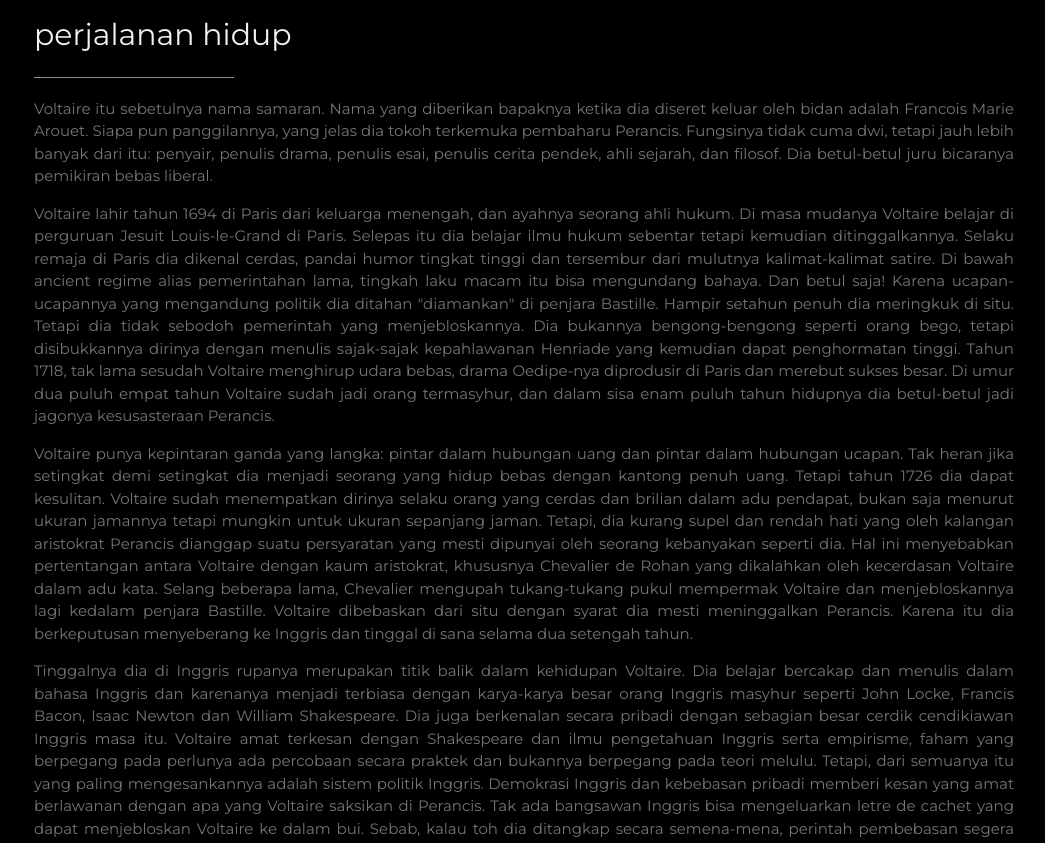
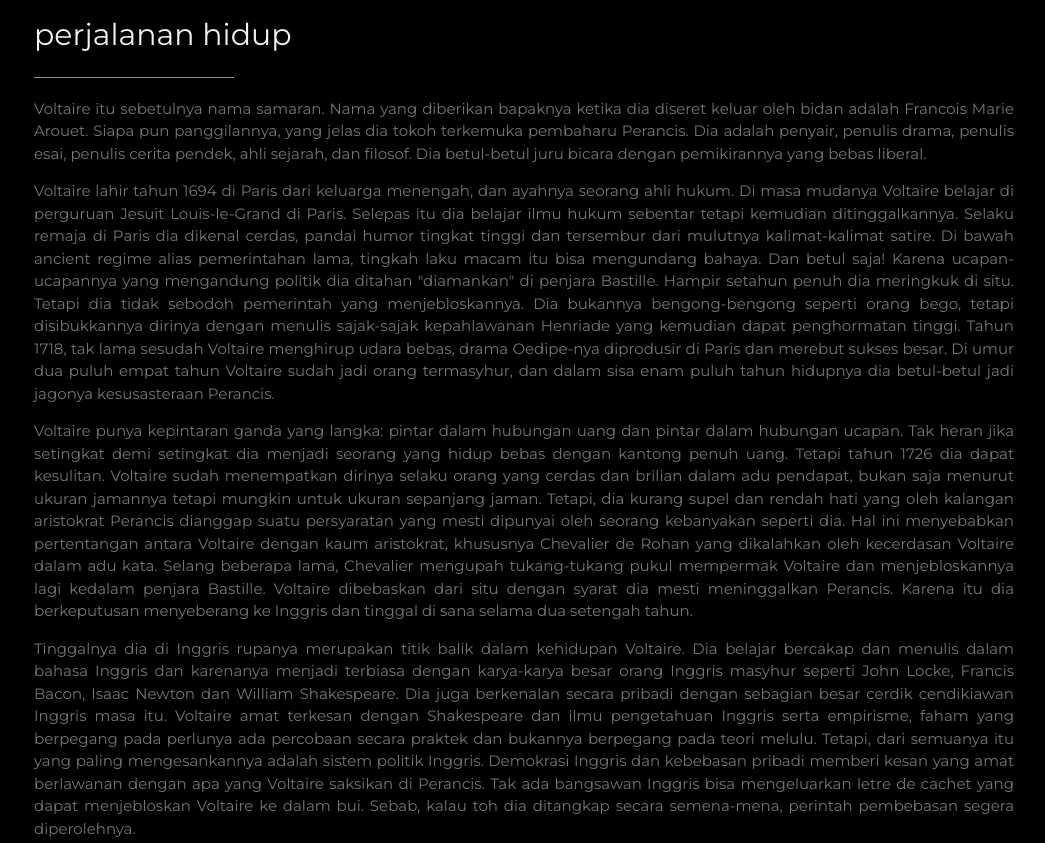
Before and after one commit to SMAKBO/tugas-labkom-2019-xi-10-voltaire, a plain HTML site: page about.html in a window 1280 px wide. Shown: the part 1382-2225 px from the top of the page, without its empty margins (176-1221 px from the left). Drawn offline with nearby package versions, Linux system fonts and the light colour scheme.

Commit message:
Add files via upload

```diff
--- a/about.html
+++ b/about.html
@@ -59,7 +59,8 @@
     </p>
       <h2 class="w3-text-light-grey">perjalanan hidup</h2>
       <hr style="width:200px" class="w3-opacity">
-        <p><p>Voltaire itu sebetulnya nama samaran. Nama yang diberikan bapaknya ketika dia diseret keluar oleh bidan adalah Francois Marie Arouet. Siapa pun panggilannya, yang jelas dia tokoh terkemuka pembaharu Perancis. Fungsinya tidak cuma dwi, tetapi jauh lebih banyak dari itu: penyair, penulis drama, penulis esai, penulis cerita pendek, ahli sejarah, dan filosof. Dia betul-betul juru bicaranya pemikiran bebas liberal.</p>
+        <p>
+          <p>Voltaire itu sebetulnya nama samaran. Nama yang diberikan bapaknya ketika dia diseret keluar oleh bidan adalah Francois Marie Arouet. Siapa pun panggilannya, yang jelas dia tokoh terkemuka pembaharu Perancis. Dia adalah penyair, penulis drama, penulis esai, penulis cerita pendek, ahli sejarah, dan filosof. Dia betul-betul juru bicara dengan pemikirannya yang bebas liberal.</p>
 
           <p>Voltaire lahir tahun 1694 di Paris dari keluarga menengah, dan ayahnya seorang ahli hukum. Di masa mudanya Voltaire belajar di perguruan Jesuit Louis-le-Grand di Paris. Selepas itu dia belajar ilmu hukum sebentar tetapi kemudian ditinggalkannya. Selaku remaja di Paris dia dikenal cerdas, pandai humor tingkat tinggi dan tersembur dari mulutnya kalimat-kalimat satire. Di bawah ancient regime alias pemerintahan lama, tingkah laku macam itu bisa mengundang bahaya. Dan betul saja! Karena ucapan-ucapannya yang mengandung politik dia ditahan "diamankan" di penjara Bastille. Hampir setahun penuh dia meringkuk di situ. Tetapi dia tidak sebodoh pemerintah yang menjebloskannya. Dia bukannya bengong-bengong seperti orang bego, tetapi disibukkannya dirinya dengan menulis sajak-sajak kepahlawanan Henriade yang kemudian dapat penghormatan tinggi. Tahun 1718, tak lama sesudah Voltaire menghirup udara bebas, drama Oedipe-nya diprodusir di Paris dan merebut sukses besar. Di umur dua puluh empat tahun Voltaire sudah jadi orang termasyhur, dan dalam sisa enam puluh tahun hidupnya dia betul-betul jadi jagonya kesusasteraan Perancis.</p>
 
@@ -71,10 +72,8 @@
 
           <p>Voltaire menghabiskan waktu lima belas tahun di Cirey, sebuah kota di sebelah utara Perancis. Di sana dia menjadi kekasih Madame du Chatelet, istri seorang marquis (bangsawan). Nyonya ini cerdas dan berpendidikan. Tahun 1750, setahun sesudah sang nyonya meninggal dunia, Voltaire pergi ke Jerman atas undangan pribadi Frederick yang Agung dari Prusia. Voltaire menetap tiga tahun di kediaman Frederick di Potsdam. Mulanya dia cocok dengan Frederick yang intelektual dan brilian itu tetapi tahun 1753 mereka bertengkar dan Voltaire meninggalkan Jerman.</p>
 
-              <p>Sesudah meninggalkan Jerman Voltaire menetap di sebuah perkebunan dekat Jenewa. Di situ dia bisa aman baik dari gangguan Perancis maupun raja-raja Prusia. Tetapi, pandangannya yang liberal membuat bahkan Swiss tidak aman lagi baginya. Tahun 1758 pindahlah ia ke suatu perkebunan baru di Ferney, terletak di dekat perbatasan Perancis-Swis, sehingga memudahkan ia lari ke sana atau ke sini andaikata ada kesulitan dengan pihak penguasa. Di situ dia tinggal selama dua puluh tahun, membenamkan diri dalam karya kesusasteraan dan falsafah, bersurat-suratan dengan pemimpin-pemimpin intelektual di seluruh Eropa dan menerima tamu-tamunya.
-              </p>
+          <p>Sesudah meninggalkan Jerman Voltaire menetap di sebuah perkebunan dekat Jenewa. Di situ dia bisa aman baik dari gangguan Perancis maupun raja-raja Prusia. Tetapi, pandangannya yang liberal membuat bahkan Swiss tidak aman lagi baginya. Tahun 1758 pindahlah ia ke suatu perkebunan baru di Ferney, terletak di dekat perbatasan Perancis-Swis, sehingga memudahkan ia lari ke sana atau ke sini andaikata ada kesulitan dengan pihak penguasa. Di situ dia tinggal selama dua puluh tahun, membenamkan diri dalam karya kesusasteraan dan falsafah, bersurat-suratan dengan pemimpin-pemimpin intelektual di seluruh Eropa dan menerima tamu-tamunya.</p>
           <p>Sepanjang tahun-tahun itu, karya sastra Voltaire mengalir terus tak henti-hentinya. Dia betul-betul seorang penulis dengan gaya fantastis, mungkin penulis yang paling banyak bukunya dalam daftar buku ini. Semua bilang, kumpulan tulisannya melebihi 30.000 halaman. Ini termasuk sajak kepahlawanan, lirik, surat-surat pribadi, pamflet, novel, cerpen, drama, dan buku-buku serius tentang sejarah dan falsafah.</p>
-
           <p>Voltaire senantiasa punya kepercayaan teguh terhadap toleransi beragama. Tatkala usianya menginjak 60-an, terjadi sejumlah peristiwa yang mendirikan bulu roma perihal pengejaran dan pelabrakan terhadap orang-orang Protestan di Perancis. Tergugah dan marah besar, Voltaire mengabdikan dirinya ke dalam "jihad intelektual " melawan fanatisme agama. Kesemua surat-suratnya senantiasa ditutupnya dengan kalimat "Ecrasez l'infame" yang maknanya "Ganyang barang brengsek itu!" Yang dimaksud Voltaire "barang brengsek" adalah kejumudan dan fanatisme.</p>
 
           <p>Tahun 1778, ketika umurnya sudah masuk delapan puluh tiga tahun, Voltaire kembali ke Paris, menyaksikan drama barunya Irene. Publik berjubel meneriakinya "Hidup jago tua! Hidup biangnya pembaharuan Perancis!" Beribu pengagum, termasuk Benjamin Franklin, menjenguknya. Tetapi, umur Voltaire sudah sampai di tepi, Dia meninggal di Paris tanggal 30 Mei 1778. Akibat sikap anti gerejanya, dia tidak peroleh penguburan secara Kristen. Tetapi, tiga belas tahun kemudian, kaum revolusioner Perancis yang telah merebut kemenangan menggali makamnya kembali dan menguburnya di Pantheon Paris.</p>
@@ -89,9 +88,11 @@
 
               <p>Voltaire bukanlah mendekati filosof orisinal seperti beberapa tokoh yang ada dalam daftar buku ini. Sampai batas tertentu dia bertolak dari pandangan orang lain seperti John Locke dan Francis Bacon, memperkuat pendapat mereka atau mempopulerkan mereka. Melalui tulisan-tulisan Voltaire-lah, lebih dari siapa pun juga, ide demokrasi, toleransi agama dan kebebasan intelektual berkembang di seluruh Eropa. Meskipun ada penulis-penulis penting lain (Diderot, d'Alembert, Rousseau, Montesquieu dan lain-lain) dalam masa pembaharuan Perancis, Voltaire lebih layak dianggap pemuka dari kesemuanya itu. Dia pemimpin terkemuka dari gerakan itu. Pertama, gaya sastranya yangmenggigit, kariernya yang panjang, dan tulisannya yang begitu banyak menggaet pengikut yang tak tertandingkan oleh penulis-penulis yang mana pun juga. Kedua, gagasan-gagasannya sepenuhnya bercirikan pembaharuan. Ketiga, Voltaire mendahului tokoh-tokoh penting lain dari sudut waktu. Karya besar Montesquieu The Spirit of Law baru terbit tahun 1748; jilid pertama Encyclopedie yang masyhur itu baru terbit tahun 1751; esei Rousseau pertama ditulis tahun 1750. Sedangkan Letters on the English-nya Voltaire sudah muncul tahun 1734 dan dia sudah kesohor enam belas tahun sebelum buku itu keluar.</p>
 
-              <p>Tulisan-tulisan Voltaire dengan kekecualian novel pendek Candide sedikit sekali dibaca orang sekarang. Kesemua buku-bukunya tersebar dan terbaca luas selama abad ke-18, karena itu Voltaire pegang peranan penting mengubah iklim pendapat umum yang ujung-ujungnya berpuncak pada meletusnya Revolusi Perancis. Dan pengaruhnya tidaklah cuma terbatas di Perancis: orang-orang Amerika seperti Thomas Jefferson, James Madison dan Benjamin Franklin juga kenal baik dengan tulisan-tulisannya.</p>
+              <p>Tulisan-tulisan Voltaire dengan kekecualian novel pendek Candide sedikit sekali dibaca orang sekarang. Kesemua buku-bukunya tersebar dan terbaca luas selama abad ke-18, karena itu Voltaire pegang peranan penting mengubah iklim pendapat umum yang ujung-ujungnya berpuncak pada meletusnya Revolusi Perancis. Dan pengaruhnya tidaklah cuma terbatas di Perancis: orang-orang Amerika seperti Thomas Jefferson, James Madison dan Benjamin Franklin juga kenal baik dengan tulisan-tulisannya.
+              </p>
 
-              <p>Adalah menarik membandingkan Voltaire dengan teman sejamannya yang masyhur Jean-Jacques Rousseau. Voltaire yang segenap pandangannya rasional. lebih berpengaruh. Sebaliknya, Rousseau lebih orisinal dan karyanya lebih berpengaruh di jaman sekarang ini.</p></p>
+              <p>Adalah menarik membandingkan Voltaire dengan teman sejamannya yang masyhur Jean-Jacques Rousseau. Voltaire yang segenap pandangannya rasional. lebih berpengaruh. Sebaliknya, Rousseau lebih orisinal dan karyanya lebih berpengaruh di jaman sekarang ini.</p>
+            </p>
 
 
 
@@ -103,7 +104,7 @@
 
   <!-- Portfolio Section -->
   <div class="w3-padding-64 w3-content" id="photos">
-    <h2 class="w3-text-light-grey">My Photos</h2>
+    <h2 class="w3-text-light-grey">About Voltaire</h2>
     <hr style="width:200px" class="w3-opacity">
 
     <!-- Grid for photos -->
```
Lines whose indentation alone changed are shown as unchanged.
